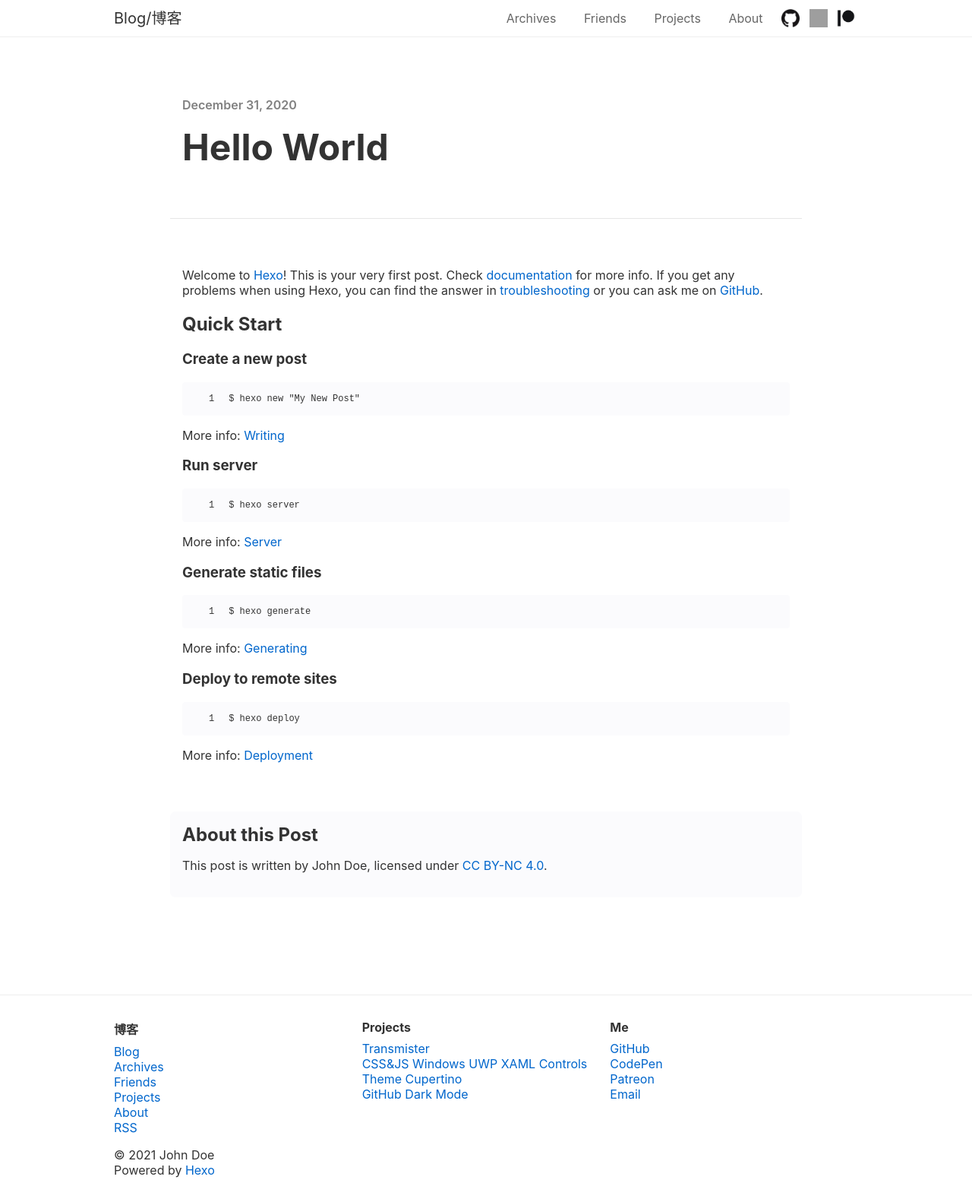
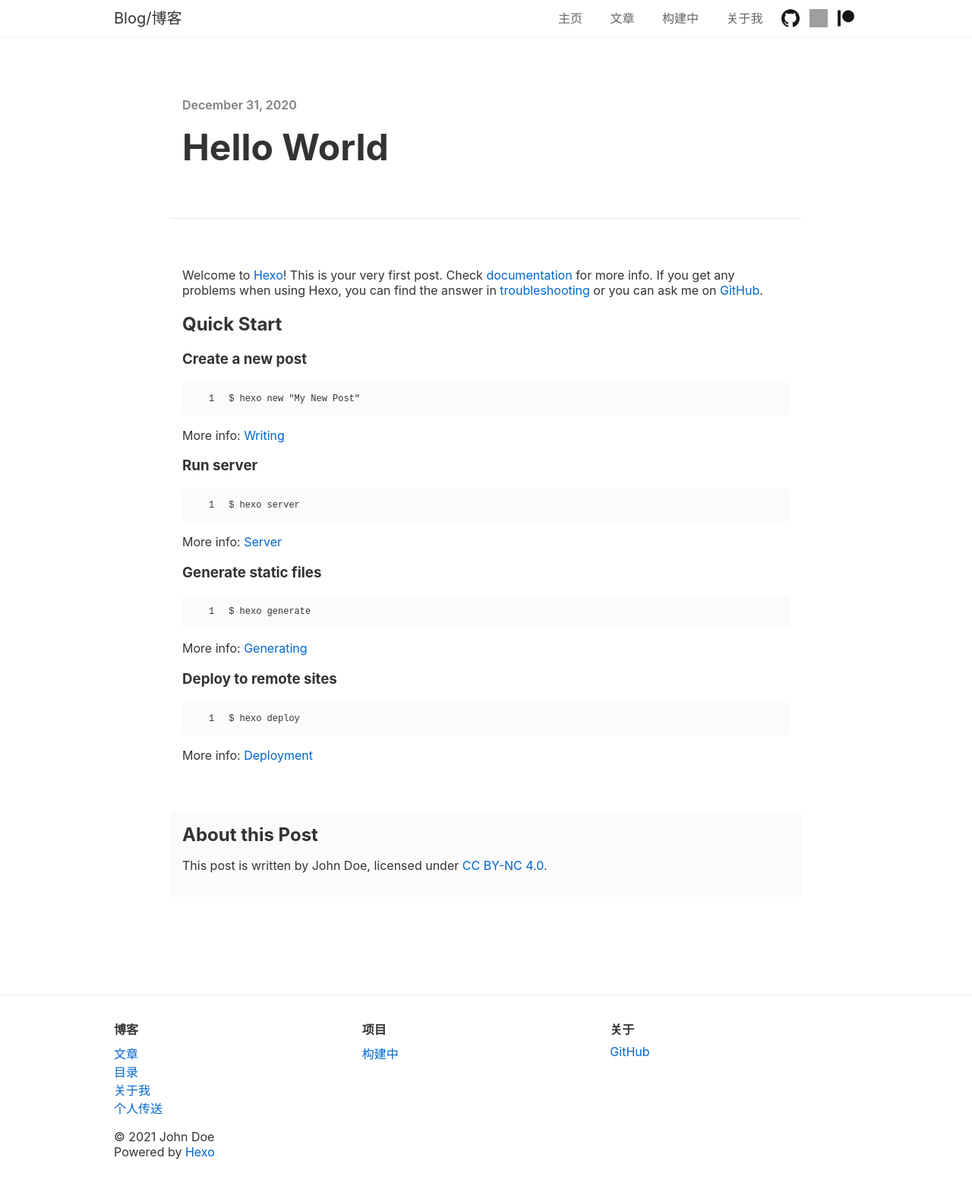
Before and after one commit to yinxing-codes/yinxing-codes.github.ia, a plain HTML site: page 2020/12/31/hello-world/index.html in a window 1280 px wide. Shown: the whole page at 76% size. After the commit the page ends 1558 px from the top, so only its background shows below. Drawn offline with Linux system fonts and the light colour scheme; grey boxes are pictures that could not be loaded.

Commit message:
Site updated: 2021-01-01 18:41:51

```diff
--- a/2020/12/31/hello-world/index.html
+++ b/2020/12/31/hello-world/index.html
@@ -55,19 +55,19 @@
             <a class="nav-item nav-item-home" href="/">Home</a>
 
 
-            <a class="nav-item" href="/archives">Archives</a>
+            <a class="nav-item" href="/friends">主页</a>
 
 
 
-            <a class="nav-item" href="/friends">Friends</a>
+            <a class="nav-item" href="/friends">文章</a>
 
 
 
-            <a class="nav-item" href="/projects">Projects</a>
+            <a class="nav-item" href="/friends">构建中</a>
 
 
 
-            <a class="nav-item" href="/about">About</a>
+            <a class="nav-item" href="/about">关于我</a>
 
 
 
@@ -139,43 +139,27 @@
             <div class="group">
                 <h4 class="title">博客</h4>
 
-                <a href="/" class="item" target="_blank">Blog</a>
+                <a href="/" class="item" target="_blank">文章</a>
 
-                <a href="/archives" class="item" target="_blank">Archives</a>
+                <a href="/archives" class="item" target="_blank">目录</a>
 
-                <a href="/friends" class="item" target="_blank">Friends</a>
+                <a href="/friends" class="item" target="_blank">关于我</a>
 
-                <a href="/projects" class="item" target="_blank">Projects</a>
-
-                <a href="/about" class="item" target="_blank">About</a>
-
-                <a href="/atom.xml" class="item" target="_blank">RSS</a>
+                <a href="https://github.com/transmister" class="item" target="_blank">个人传送</a>
 
             </div>
 
             <div class="group">
-                <h4 class="title">Projects</h4>
+                <h4 class="title">项目</h4>
 
-                <a href="https://github.com/transmister" class="item" target="_blank">Transmister</a>
-
-                <a href="https://github.com/MrWillCom/css-and-js-windows-uwp-xaml-controls" class="item" target="_blank">CSS&amp;JS Windows UWP XAML Controls</a>
-
-                <a href="https://github.com/MrWillCom/hexo-theme-cupertino" class="item" target="_blank">Theme Cupertino</a>
-
-                <a href="https://github.com/MrWillCom/github-dark-mode" class="item" target="_blank">GitHub Dark Mode</a>
+                <a href="https://github.com/transmister" class="item" target="_blank">构建中</a>
 
             </div>
 
             <div class="group">
-                <h4 class="title">Me</h4>
+                <h4 class="title">关于</h4>
 
                 <a href="https://github.com/MrWillCom" class="item" target="_blank">GitHub</a>
-
-                <a href="https://codepen.io/mrwillcom" class="item" target="_blank">CodePen</a>
-
-                <a href="https://www.patreon.com/MrWillCom" class="item" target="_blank">Patreon</a>
-
-                <a href="mailto:mr.will.com@outlook.com" class="item" target="_blank">Email</a>
 
             </div>
 
```
Also changed, not shown: archives/2020/12/index.html (+11 -27 lines), archives/2020/index.html (+11 -27 lines), archives/index.html (+11 -27 lines), index.html (+11 -27 lines).
